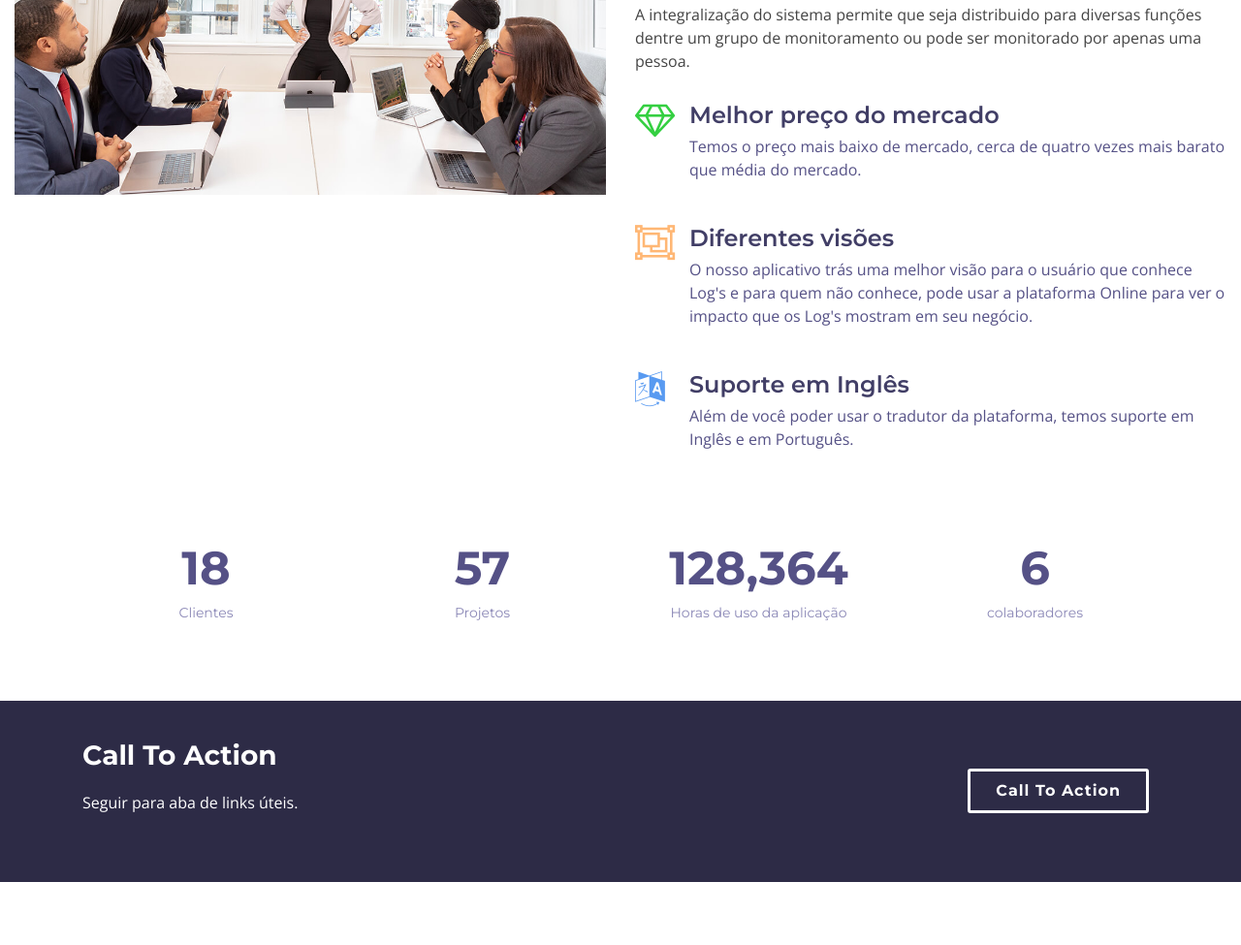
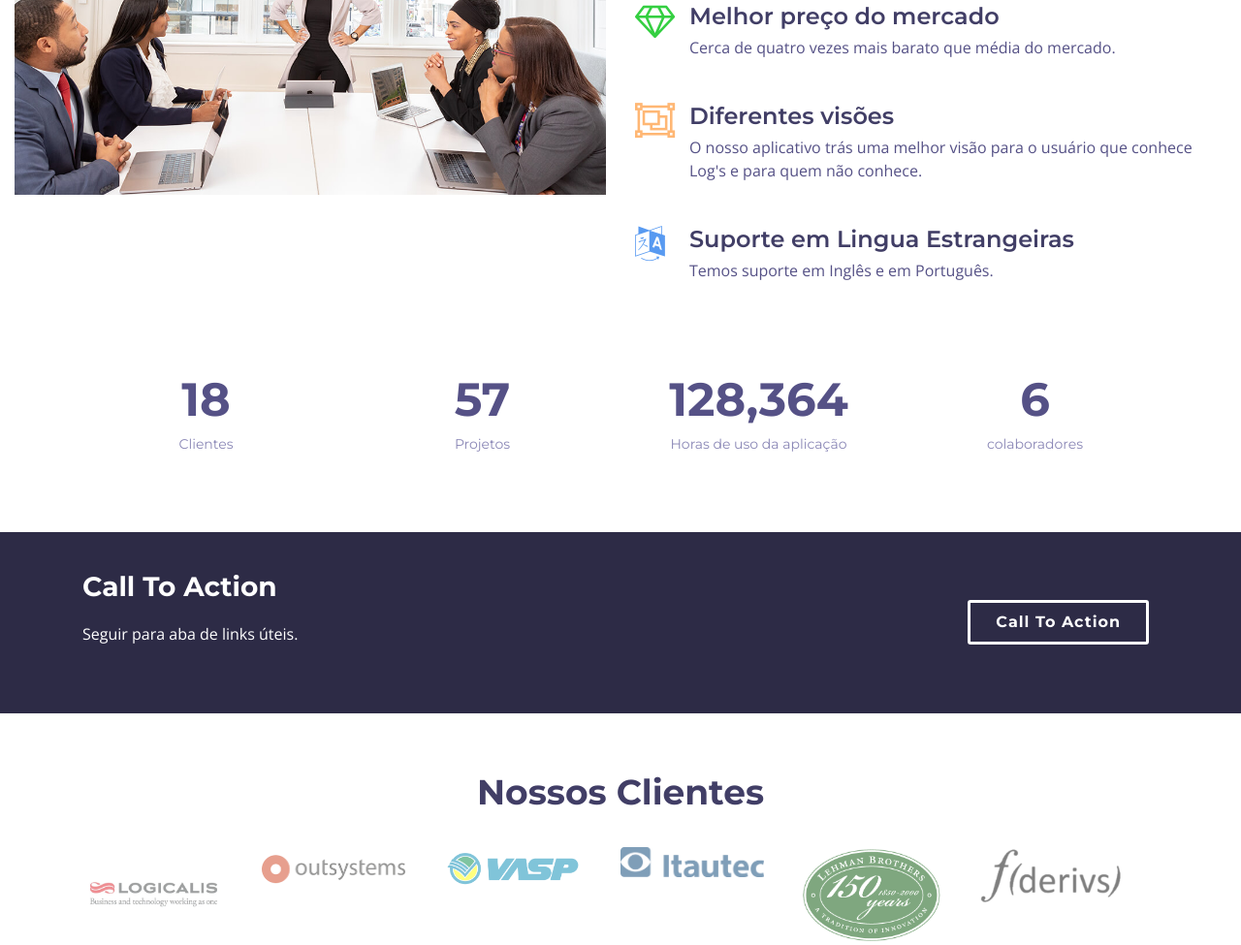
Before and after one commit to lucasamaralbandtec/hard-flow, a plain HTML site: page HardFlow Site/index.html in a window 1280 px wide. Shown: the part 2503-3478 px from the top of the page at 97% size. Drawn offline with nearby package versions, Linux system fonts and the light colour scheme; files whose address does not match are found by name.

Commit message:
adding new clients, reducing texts

```diff
--- a/HardFlow Site/index.html
+++ b/HardFlow Site/index.html
@@ -126,8 +126,6 @@
           <div class="col-lg-7 col-md-6">
             <div class="about-content">
               <h2>Sobre Nós</h2>
-              <h3>
-                Separe o útil do que não lhe cabe mais!</h3>
               <p>Através de nossos aplicativos integrados com uma plataforma online você consegue parametrizar como enxergar seus Log's.</p>
               <p></p>
               <ul>
@@ -201,26 +199,23 @@
           <div class="col-lg-6">
             <div class="why-us-content">
               <p>Em seu negócio não apenas é necessário uma aplicação que traga diferentes visões para diferentes áreas mas que também te apoie em tempo integral, nossos canais de suporte exclusivo, são os com a mais rápida resposta para problema de alta complexidade.</p>
-              <p>
-                A integralização do sistema permite que seja distribuido para diversas funções dentre um grupo de monitoramento ou pode ser monitorado por apenas uma pessoa.
-              </p>
 
               <div class="features wow bounceInUp clearfix">
                 <i class="fa fa-diamond" style="color: #34cf41;"></i>
                 <h4>Melhor preço do mercado</h4>
-                <p>Temos o preço mais baixo de mercado, cerca de quatro vezes mais barato que média do mercado.</p>
+                <p>Cerca de quatro vezes mais barato que média do mercado.</p>
               </div>
 
               <div class="features wow bounceInUp clearfix">
                 <i class="fa fa-object-group" style="color: #ffb774;"></i>
                 <h4>Diferentes visões</h4>
-                <p>O nosso aplicativo trás uma melhor visão para o usuário que conhece Log's e para quem não conhece, pode usar a plataforma Online para ver o impacto que os Log's mostram em seu negócio.</p>
+                <p>O nosso aplicativo trás uma melhor visão para o usuário que conhece Log's e para quem não conhece.</p>
               </div>
 
               <div class="features wow bounceInUp clearfix">
                 <i class="fa fa-language" style="color: #589af1;"></i>
-                <h4>Suporte em Inglês</h4>
-                <p>Além de você poder usar o tradutor da plataforma, temos suporte em Inglês e em Português.</p>
+                <h4>Suporte em Lingua Estrangeiras</h4>
+                <p>Temos suporte em Inglês e em Português.</p>
               </div>
 
             </div>
@@ -523,13 +518,11 @@
 
         <div class="owl-carousel clients-carousel">
           <img src="assets/img/clients/fderivs.png" alt="">
-          <img src="assets/img/clients/client-5.png " alt="">
           <img src="assets/img/clients/logicalis.jpg" alt="">
-          <img src="assets/img/clients/client-4.png" alt="">
           <img src="assets/img/clients/OutSystem.png" alt="">
-          <img src="assets/img/clients/client-6.png" alt="">
-          <img src="assets/img/clients/client-7.png" alt="">
-          <img src="assets/img/clients/client-8.png" alt="">
+          <img src="assets/img/clients/vasp.png" alt="">
+          <img src="assets/img/clients/Itautec.png" alt="">
+          <img src="assets/img/clients/lehmanbrothers.png" alt="">
         </div>
 
       </div>
@@ -583,7 +576,7 @@
                   <li class="list-group-item">Sem Limite de parâmetros</li>
                   <li class="list-group-item">Suporte 24/7</li>
                 </ul>
-                <a href="#" class="btn">Escolher Planon</a>
+                <a href="#" class="btn">Escolher Plano</a>
               </div>
             </div>
           </div>
```
Also changed, not shown: HardFlow Site/assets/img/clients/Itautec.png (added), HardFlow Site/assets/img/clients/lehmanbrothers.png (added), HardFlow Site/assets/img/clients/vasp.jpg (added), HardFlow Site/assets/img/clients/vasp.logo.gif (added), HardFlow Site/assets/img/clients/vasp.png (added).
